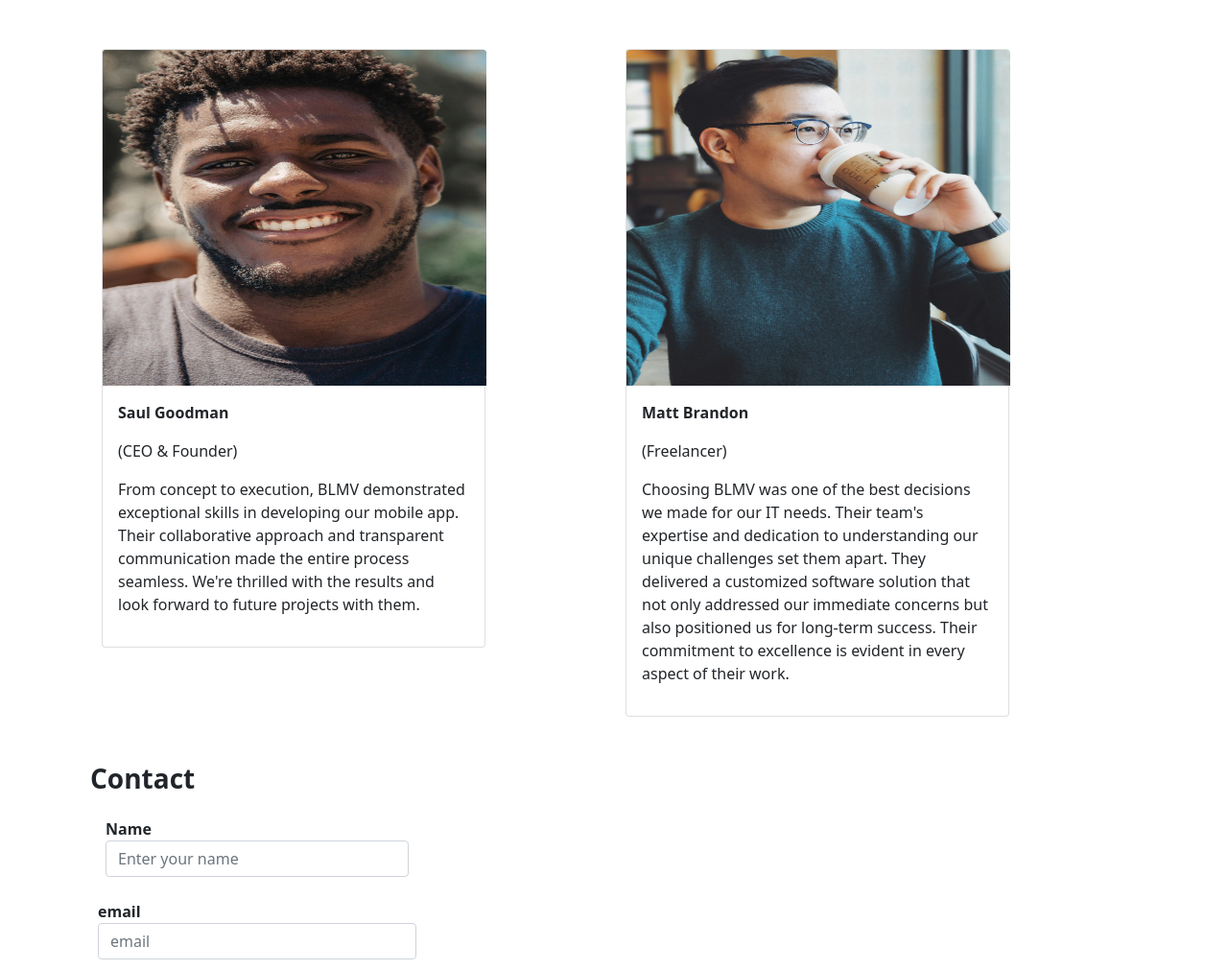
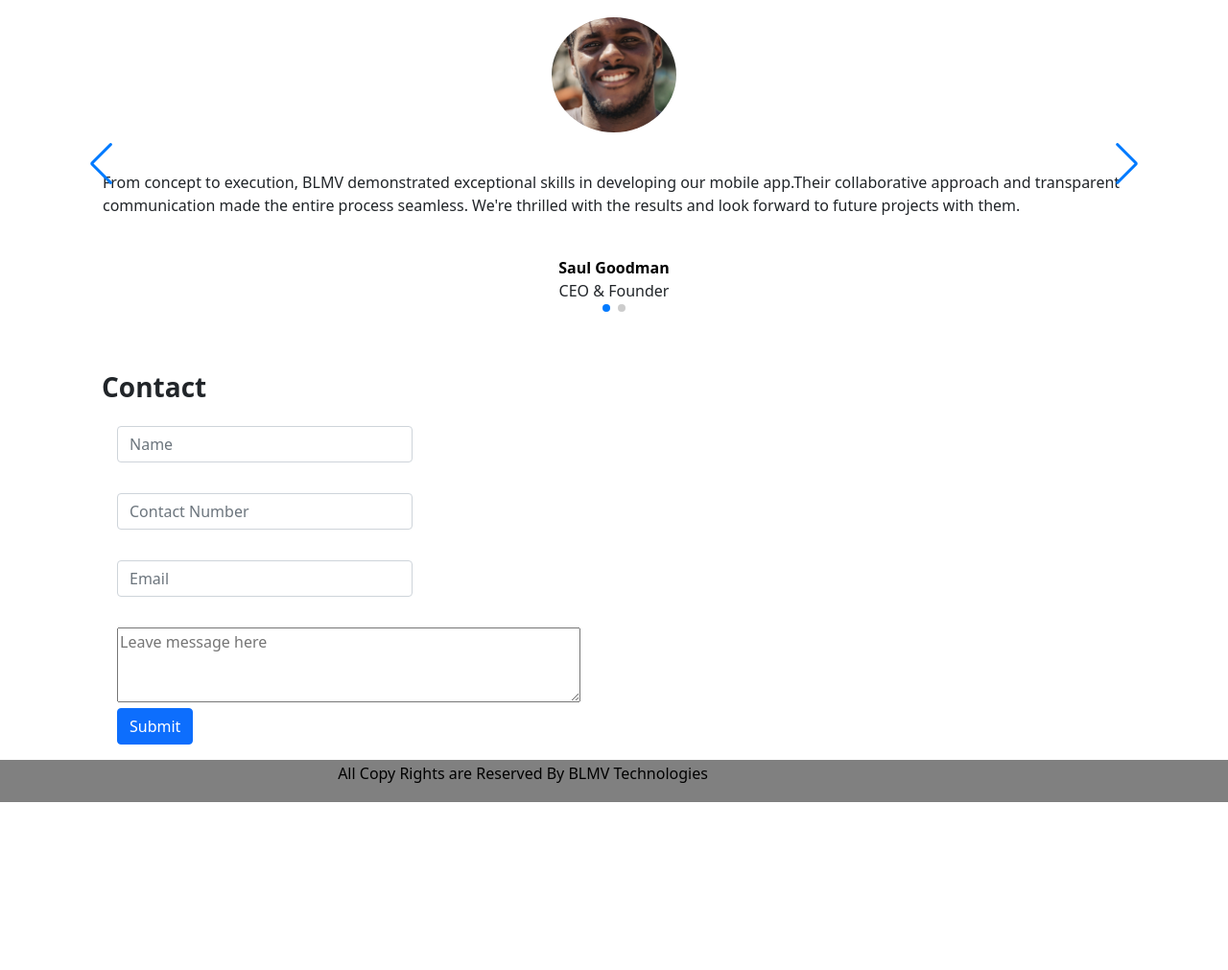
Before and after one commit to MavuriManikantaReddy/blvms-update, a plain HTML site: page index.html in a window 1280 px wide. Shown: the part 4029-5040 px from the top of the page at 96% size. After the commit the page ends 4865 px from the top, so only its background shows below. Drawn offline with nearby package versions, Linux system fonts and the light colour scheme.

Commit message:
Update index.html
here we updated the testimonials and contact form

```diff
--- a/index.html
+++ b/index.html
@@ -6,6 +6,7 @@
     <link href="https://cdn.jsdelivr.net/npm/bootstrap@5.1.3/dist/css/bootstrap.min.css" rel="stylesheet" integrity="sha384-1BmE4kWBq78iYhFldvKuhfTAU6auU8tT94WrHftjDbrCEXSU1oBoqyl2QvZ6jIW3" crossorigin="anonymous">
     <script src="https://cdn.jsdelivr.net/npm/bootstrap@5.1.3/dist/js/bootstrap.bundle.min.js" integrity="sha384-ka7Sk0Gln4gmtz2MlQnikT1wXgYsOg+OMhuP+IlRH9sENBO0LRn5q+8nbTov4+1p" crossorigin="anonymous"></script>
     <link rel="stylesheet" href="https://cdnjs.cloudflare.com/ajax/libs/font-awesome/6.5.1/css/all.min.css" integrity="sha512-DTOQO9RWCH3ppGqcWaEA1BIZOC6xxalwEsw9c2QQeAIftl+Vegovlnee1c9QX4TctnWMn13TZye+giMm8e2LwA==" crossorigin="anonymous" referrerpolicy="no-referrer" />
+    <link rel="stylesheet" href="https://cdn.jsdelivr.net/npm/swiper@11/swiper-bundle.min.css" />
     <title>BLMS Technoligies</title>
 
     <Style>
@@ -43,6 +44,13 @@
 
         border: 2px solid gray;
       }
+
+
+
+
+          <!------css for testominal-->
+
+
 
 
 
@@ -538,51 +546,82 @@
                 <div class="col-lg-12">
 
                     <h3 class="fw-bold">Testimonials</h3>
-                    <p>Discover what our clients have to say about their experiences working with BLMV. We take pride in the positive impact our software services have had on businesses across various industries. Read the testimonials below to gain insights into the collaborative partnerships we've built and the tangible results achieved through our innovative solutions. At DigiFrills, we value transparency and client satisfaction, and these testimonials reflect our commitment to delivering excellence in every project.</p>
+                    <p>Discover what our clients have to say about their experiences working with BLMV. We take pride in the positive impact our software services have had on businesses across various industries. Read the testimonials below to gain insights into the collaborative partnerships we've built and the tangible results achieved through our innovative solutions. At BLMV, we value transparency and client satisfaction, and these testimonials reflect our commitment to delivering excellence in every project.</p>
                 </div>
             </div>
         </div>
     </div>
 </div>
 
+<!---------------------------------------------------------------slides testominals----------------------------------------------------------->
 
 
-<div class="testi mt-5">
-    <div class="container">
-        <div class="grid">
-            <div class="row">
-                <div class="col-lg-6">
-                    <div class="card" style="width: 400px;">
-                        <img class="card-img-top" src="test1.jpg" alt="Card image cap" style="width: 400px;">
-                        <div class="card-body">
-                            <p><strong>Saul Goodman</strong></p>
-                            <p>(CEO & Founder)</p>
-                            <p>From concept to execution, BLMV demonstrated exceptional skills in developing our mobile app. Their collaborative approach and transparent communication made the entire process seamless. We're thrilled with the results and look forward to future projects with them.</p>
-                        </div>
-                    </div>
-                    </div>
 
-                      <div class="col-lg-6">
-                    <div class="card" style="width: 400px;">
-                        <img class="card-img-top" src="test2.jpg" alt="Card image cap" style="width: 400px;">
-                        <div class="card-body">
-                            <p><strong>Matt Brandon</strong></p>
-                            <p>(Freelancer)</p>
-                            <p>Choosing BLMV was one of the best decisions we made for our IT needs. Their team's expertise and dedication to understanding our unique challenges set them apart. They delivered a customized software solution that not only addressed our immediate concerns but also positioned us for long-term success. Their commitment to excellence is evident in every aspect of their work.</p>
-                        </div>
-                    </div>
+<section class="container">
+  <div class="testomianls swiper mySwiper">
+    <div class="content_slides swiper-wrapper">
+      <div class="slides swiper-slide">
+      <center><img src="test1.jpg" alt="" style="border-radius: 50%; height: 150px; width: 160px; object-fit: cover; padding: 15px;"></center>
+        <p style="padding: 25px;">From concept to execution, BLMV demonstrated exceptional skills in developing our mobile app.Their collaborative approach and transparent communication made the entire process seamless. We're thrilled with the results and look forward to future projects with them.</p>
+        <center class="fw-bold"  style="color: black;">Saul Goodman</center>
+        <center>CEO & Founder</center>
+      </div>
 
-                   </div>
+      <div class="slides swiper-slide">
+      <center><img src="test2.jpg" alt="" style="border-radius: 50%; height: 150px; width: 160px; object-fit: cover; padding: 15px;"></center>
+        <p style="padding: 25px;">Choosing BLMV was one of the best decisions we made for our IT needs. Their team's expertise and dedication to understanding our unique challenges set them apart. They delivered a customized software solution that not only addressed our immediate concerns but also positioned us for long-term success. Their commitment to excellence is evident in every aspect of their work.</p>
+        <center class="fw-bold"  style="color: black;">Matt Brandon</center>
+        <center>Freelancer</center>
+      </div>
 
 
 
 
-                    </div>
-                </div>
-            </div>
-        </div>
+
+
+
+
     </div>
-</div>
+
+    <div class="swiper-button-next"></div>
+    <div class="swiper-button-prev"></div>
+    <div class="swiper-pagination"></div>
+
+
+
+
+
+  </div>
+</section>
+
+
+
+
+
+
+
+
+
+
+
+
+
+
+
+
+
+
+
+
+
+
+
+
+
+
+
+
+
 
 
 
@@ -615,22 +654,23 @@
                 <div class="col-lg-4">
 
 
-                    <form>
+                    <form name="submit-to-google-sheet">
                         <div class="form-group p-3">
-                          <label for="exampleInputEmail1" class="fw-bold" style="width: 50px;">Name</label>
-                          <input type="text" class="form-control" id="exampleInputEmail1" aria-describedby="emailHelp" placeholder="Enter your name">
-                        </div>
-                        <div class="form-group p-2">
-                          <label for="exampleInputPassword1" class="fw-bold" style="width: 50px;">email</label>
-                          <input type="email" class="form-control" id="exampleInputPassword1" placeholder="email">
+                          <input type="text"  name="Name" class="form-control" id="exampleInputEmail1" aria-describedby="emailHelp" placeholder="Name" required>
                         </div>
                         <div class="form-group p-3">
-                       <textarea id="hello" name="Message" rows="4" cols="50" placeholder="Message">
-                       </textarea>
+                          <input type="text" name="Contact Number" class="form-control" id="exampleInputEmail1" aria-describedby="emailHelp" placeholder="Contact Number" required>
+                        </div>
+                        <div class="form-group p-3">
+                          <input type="text" name="Email"  class="form-control" id="exampleInputEmail1" aria-describedby="emailHelp" placeholder="Email" required>
+                        </div>
+                        <div class="form-group p-3">
+                       <textarea name="Message" rows="3" cols="50" placeholder="Leave message here" required></textarea>
                        <div class="btn-group">
                         <button type="submit" class="btn btn-primary">Submit</button>
                         </div>
                       </form>
+
 
 
                 </div>
@@ -669,5 +709,41 @@
 </div>
 
 
+
+
+ <!----swiper.js-->
+ <script src="https://cdn.jsdelivr.net/npm/swiper@11/swiper-bundle.min.js"></script>
+
+ <!--swiper install-->
+ <script>
+     var swiper = new Swiper(".mySwiper", {
+       slidesPerView: 1,
+       spaceBetween: 30,
+       loop: true,
+       pagination: {
+         el: ".swiper-pagination",
+         clickable: true,
+       },
+       navigation: {
+         nextEl: ".swiper-button-next",
+         prevEl: ".swiper-button-prev",
+       },
+     });
+   </script>
+
+
+   <!---contact-->
+   <script>
+  const scriptURL = 'https://script.google.com/macros/s/AKfycbyoP4uXAYTLCmDlf7C8hvH6JFKReTBOuXV8NVfo1yUpXzqQWzV59mbli0zu_-VzSvMBaQ/exec'
+  const form = document.forms['submit-to-google-sheet']
+
+  form.addEventListener('submit', e => {
+    e.preventDefault()
+    fetch(scriptURL, { method: 'POST', body: new FormData(form)})
+      .then(response => console.log('Success!', response))
+      .catch(error => console.error('Error!', error.message))
+  })
+</script>
+
 </body>
 </html>
```
